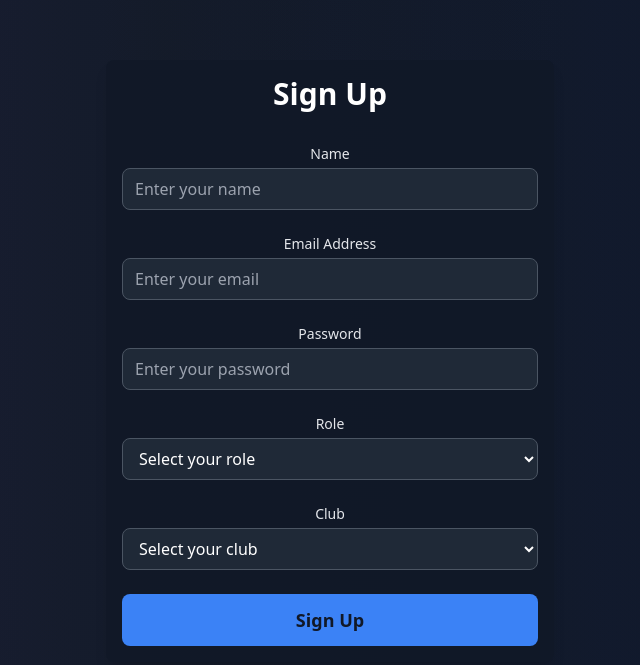
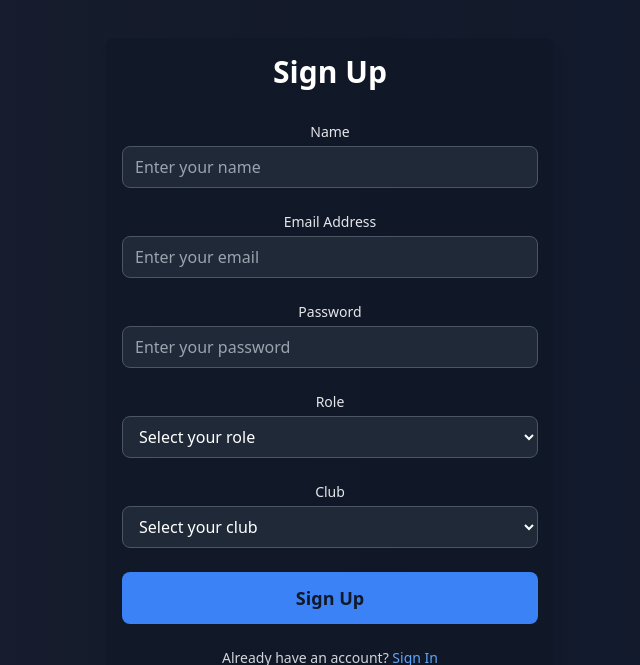
Before and after one commit to Nitin320/dbms_project, a React (Create React App) app in the folder client/main/: page /signup in a window 1280 px wide. Shown: the part 135-800 px from the top of the page, without its empty margins (310-950 px from the left). Built offline with nearby package versions, Linux system fonts and the light colour scheme.

Commit message:
Done with authentication

```diff
--- a/client/main/src/signup.js
+++ b/client/main/src/signup.js
@@ -177,6 +177,11 @@ const Signup = () => {
                 >
                   Sign Up
                 </button>
+
+                <div className="text-center text-sm mt-4">
+                  <span className="text-gray-300">Already have an account? </span>
+                  <a href="/signin" className="text-blue-400 hover:underline">Sign In</a>
+                </div>
               </form>
             </div>
           </div>
```
